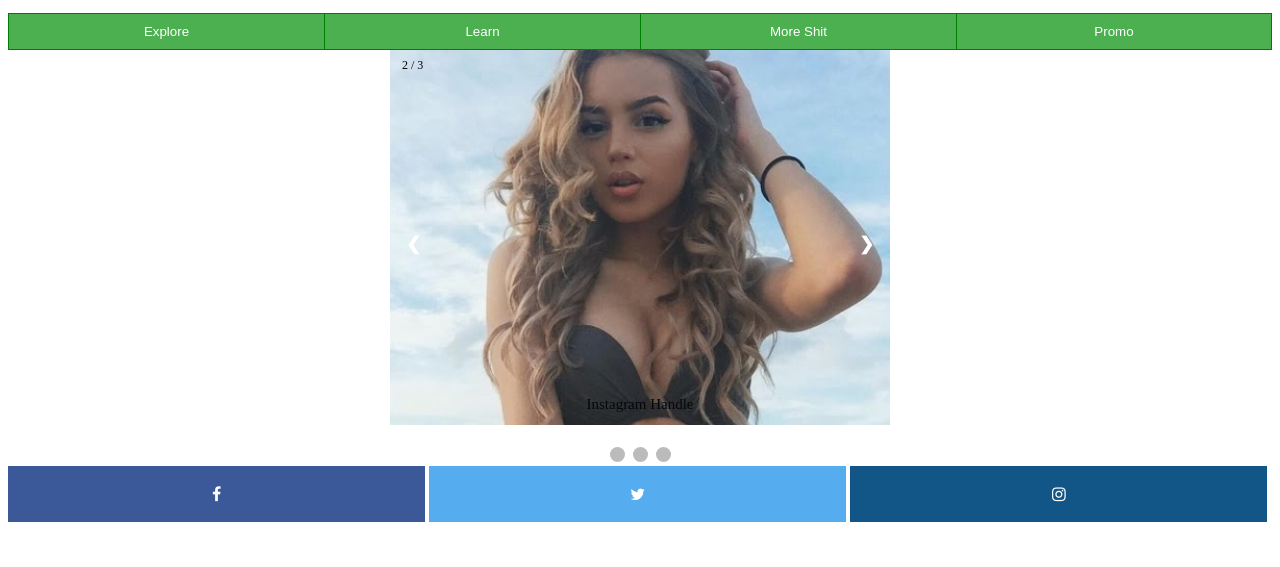
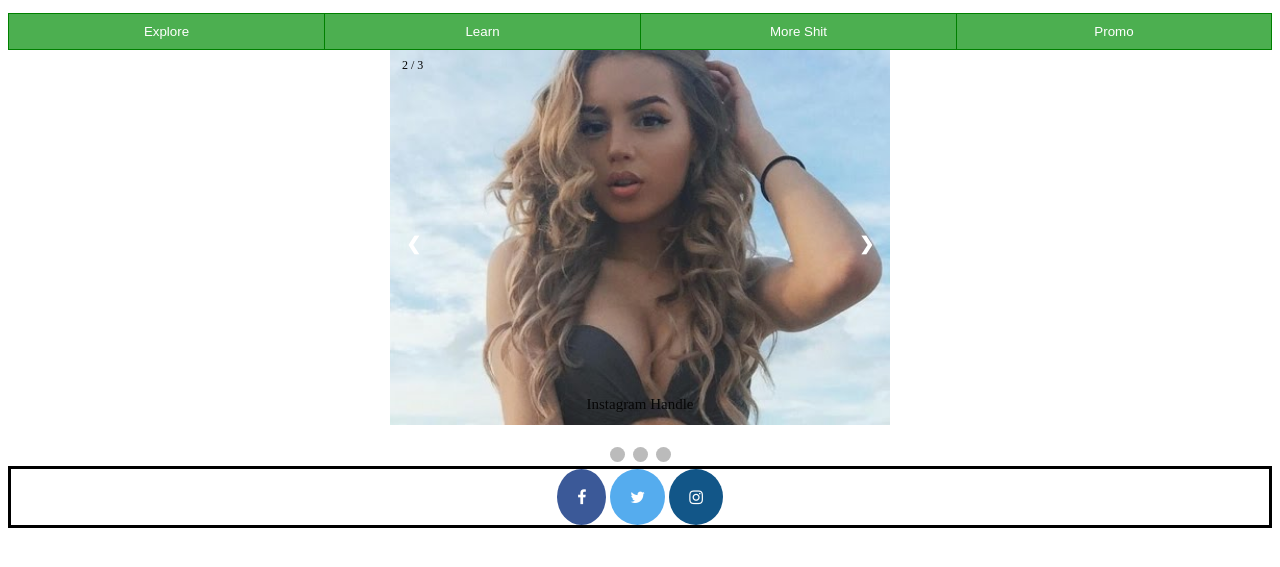
Before and after one commit to ericvtheg/SocialMI, a plain HTML site: page index.html in a window 1280 px wide. Shown: the part 101-668 px from the top of the page. Drawn offline with Linux system fonts and the light colour scheme.

Commit message:
edited footer

```diff
--- a/index.html
+++ b/index.html
@@ -14,7 +14,7 @@
    <button style="width:25%">Learn</button>
    <button style="width:25%">More Shit</button>
    <button style="width:25%">Promo</button>
-</div
+	</div>
 
 <!-- Slideshow container -->
 <div class="slideshow-container">
@@ -55,14 +55,16 @@
 <!-- Add icon library -->
 <link rel="stylesheet" href="https://cdnjs.cloudflare.com/ajax/libs/font-awesome/4.7.0/css/font-awesome.min.css">
 
-<!-- Add font awesome icons -->
+</body>
+
+	<!-- Add font awesome icons -->
 	<footer>
+
 		<a href="#" class="fa fa-facebook" target="_blank"></a>
 		<a href="#" class="fa fa-twitter" target="_blank"></a>
 		<a href="#" class="fa fa-instagram" target="_blank"></a>
+
 	</footer>
-
-</body>
 
 
 </html>
--- a/styles.css
+++ b/styles.css
@@ -133,19 +133,26 @@ p {
 /**** Social Media Icons ****/
 
 footer {
+	left: 0;
+	bottom: 0;
+	width: 100%;
+	text-align: center;
+	border: 3px solid #000000;
+
 }
 
 /* Style all font awesome icons */
 .fa {
     padding: 20px;
     font-size: 30px;
-    width: 50px;
+    /*width: 50px;*/
     text-align: center;
     text-decoration: none;
     display: block;
     margin-left: auto;
     margin-right: auto;
-    width: 33%;
+	border-radius: 80%;
+    /*width: 33%;*/
 }
 
 /* Add a hover effect if you want */
```
